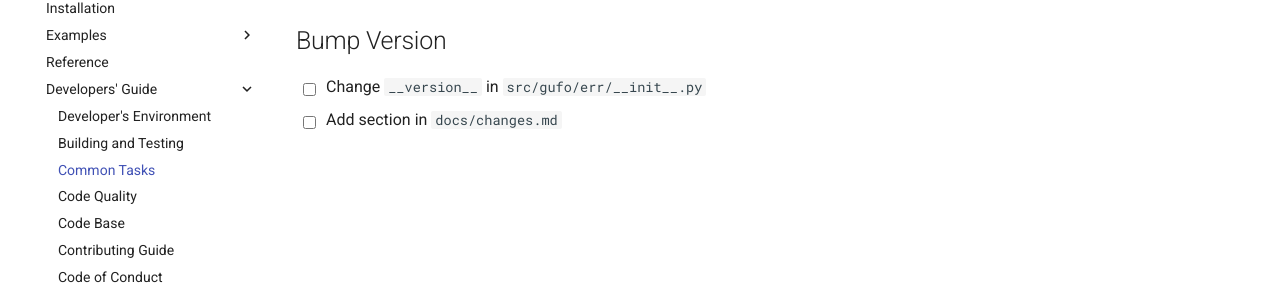
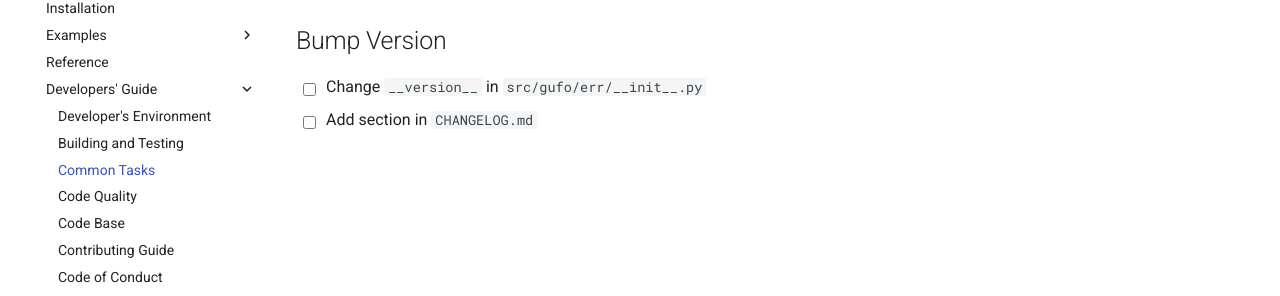
Before and after one commit to gufolabs/gufo_err, an MkDocs documentation site: the page built from docs/devcommon.md, in a window 1280 px wide. Shown: the part 157-453 px from the top of the page. Built offline with MkDocs 1.6.1 and Material for MkDocs 9.7.7, drawn with Linux system fonts in a browser that asks for light colours; comment, search, counter and statistics services are not loaded.

Commit message:
docs: fix changelog reference

```diff
--- a/docs/devcommon.md
+++ b/docs/devcommon.md
@@ -3,4 +3,4 @@
 ## Bump Version
 
 * [ ] Change `__version__` in `src/gufo/err/__init__.py`
-* [ ] Add section in `docs/changes.md`
+* [ ] Add section in `CHANGELOG.md`
```
